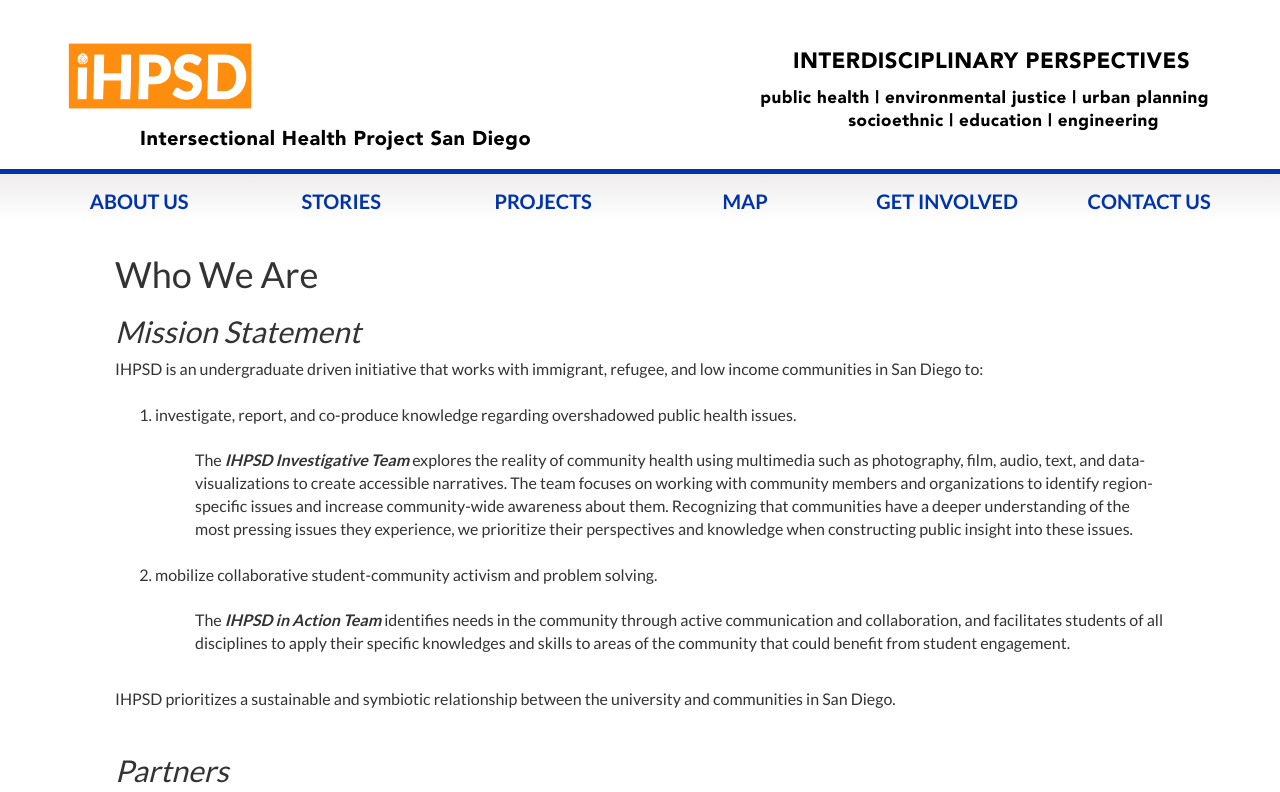
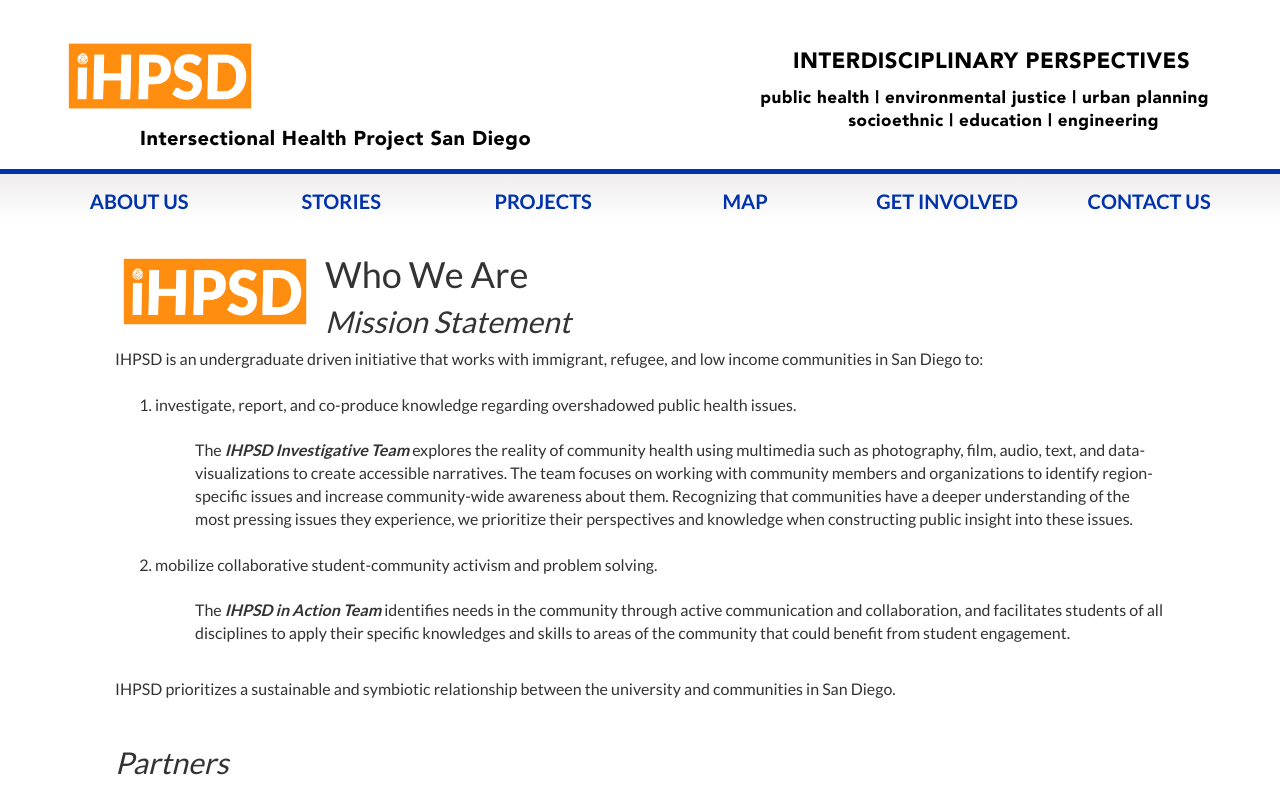
Before and after one commit to jeanettephung/IHPSD, a plain HTML site: page who_we_are.html in a window 1280 px wide. Shown: the top 792 px of the page. Drawn offline with nearby package versions, Linux system fonts and the light colour scheme; files whose address does not match are found by name.

Commit message:
added logo image to Who We Are page

```diff
--- a/who_we_are.html
+++ b/who_we_are.html
@@ -18,6 +18,7 @@
       }
       h2 {
         font-style: italic;
+        margin-top: 0px;
       }
       h4 {
         font-weight: bold;
@@ -92,8 +93,15 @@
 
     <!-- CONTENT -->
     <div class="container-fluid content-container">
-      <h1>Who We Are</h1>
-      <h2>Mission Statement</h2>
+      <div class="media">
+        <div class="media-left">
+          <img width="200px" src="resources/img/logo.png">
+        </div>
+        <div class="media-body">
+          <h1>Who We Are</h1>
+          <h2>Mission Statement</h2>
+        </div>
+      </div>
 
       IHPSD is an undergraduate driven initiative that works with immigrant, refugee, and low income communities in San Diego to:
       <br><br>
@@ -114,7 +122,8 @@
       </ol>
       <br>
       IHPSD prioritizes a sustainable and symbiotic relationship between the university and communities in San Diego.
-      <br><br>
+      <br><br><br>
+
 
       <h2>Partners</h2>
       Community Partners
```
